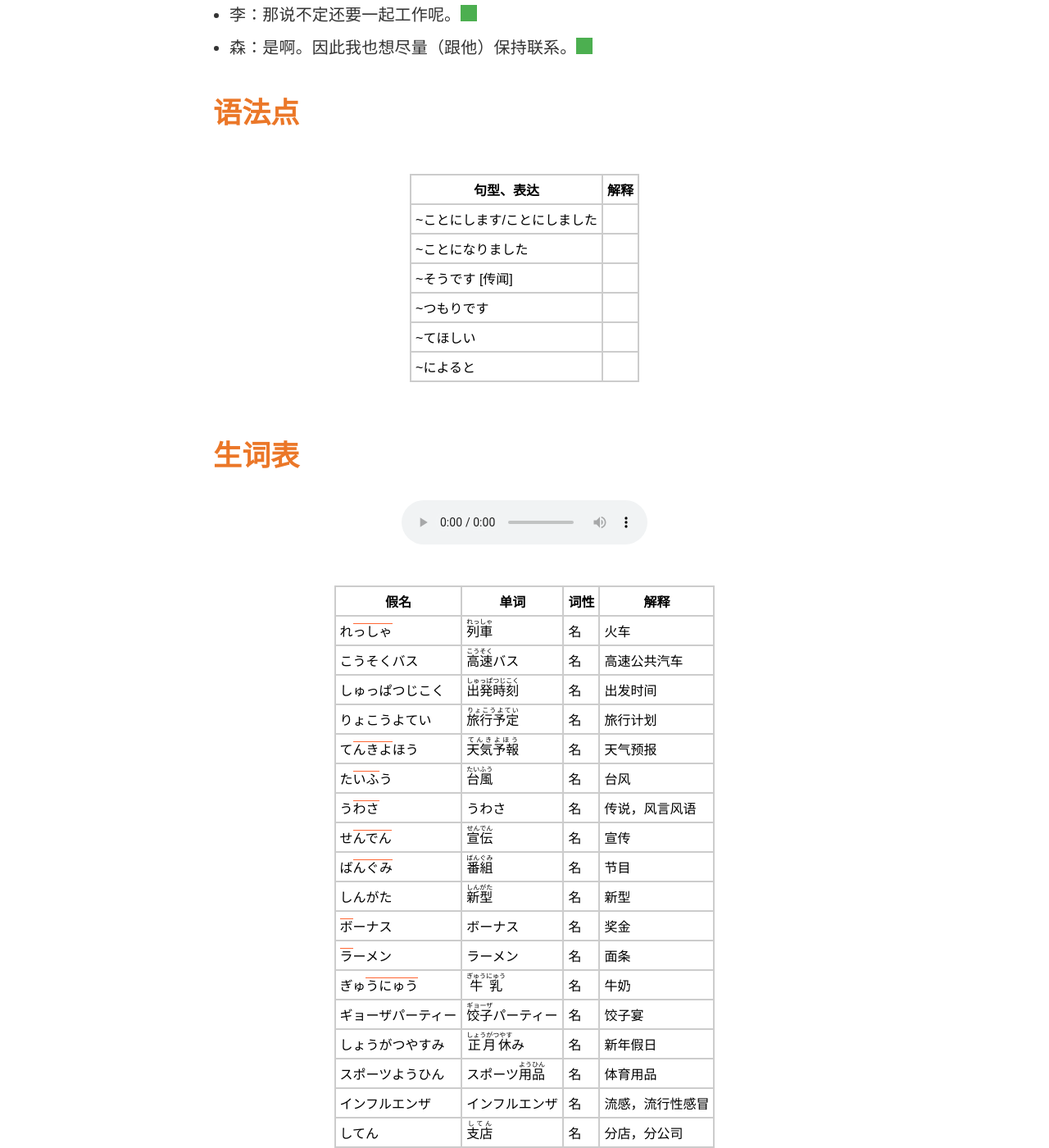
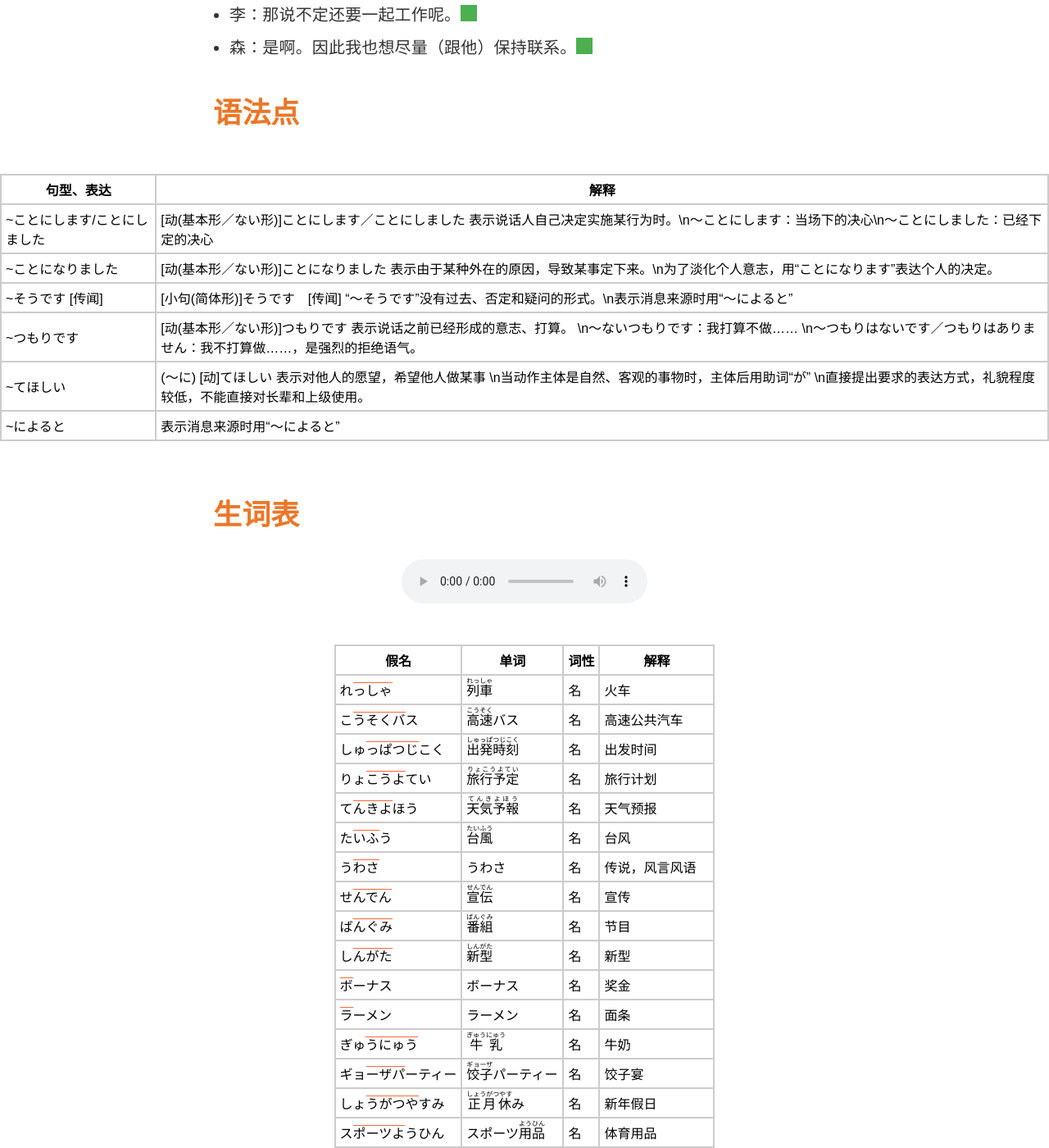
Before and after one commit to wizicer/LearnJapan, a Jekyll site: the page built from uwp/lesson32.md, in a window 1280 px wide and 1400 px high, scrolled down 2844 px. Shown: the whole window at 82% size. Built offline with Jekyll 4.4.1, drawn with Linux system fonts in a browser that asks for light colours; some of the changed text lies outside the part shown.

Commit message:
learned lesson

```diff
--- a/_data/grammar.csv
+++ b/_data/grammar.csv
@@ -149,14 +149,14 @@ idx,lesson,expression,explanation
 148 , 33 , ~かしら                                    ,
 149 , 26 , ~かもしれません                            , [小句（简体形）]＋かもしれません 表示推测，其可能性低于“でしょう”   其简体形是“～かもしれない”。
 150 , 31 , ~ことがあります                            , [动(基本形／ない形)]+ことがあります 1) [动(基本形)]+ことがあります：有时会发生某情况 2) [动(ない形)]+ことがあります：有时不做某事 否定形式不是“～ことがありません”
-151 , 32 , ~ことにします/ことにしました               ,
-152 , 32 , ~ことになりました                          ,
+151 , 32 , ~ことにします/ことにしました               , [动(基本形／ない形)]ことにします／ことにしました 表示说话人自己决定实施某行为时。\n～ことにします：当场下的决心\n～ことにしました：已经下定的决心
+152 , 32 , ~ことになりました                          , [动(基本形／ない形)]ことになりました 表示由于某种外在的原因，导致某事定下来。\n为了淡化个人意志，用“ことになります”表达个人的决定。
 153 , 48 , ~させていただきます                        ,
 154 , 43 , ~させてください                            ,
 155 , 45 , ~し，~し                                   ,
 156 , 35 , ~しか~(否定)                               ,
 157 , 44 , ~過ぎます                                  ,
-158 , 32 , ~そうです [传闻]                           ,
+158 , 32 , ~そうです [传闻]                           , [小句(简体形)]そうです　[传闻] “～そうです”没有过去、否定和疑问的形式。\n表示消息来源时用“～によると”
 159 , 33 , ~そうです [样态] [推测]                    ,
 160 , 35 , ~だけ                                      ,
 161 , 40 , ~たところです                              ,
@@ -166,7 +166,7 @@ idx,lesson,expression,explanation
 165 , 35 , ~たら，~                                   ,
 166 , 37 , ~ちゃった                                  ,
 167 , 40 , ~続けます                                  ,
-168 , 32 , ~つもりです                                ,
+168 , 32 , ~つもりです                                , [动(基本形／ない形)]つもりです 表示说话之前已经形成的意志、打算。 \n～ないつもりです：我打算不做…… \n～つもりはないです／つもりはありません：我不打算做……，是强烈的拒绝语气。
 169 , 29 , ~て/~ないで                                , [动]て／[动]ないで　[祈使] 一般用于关系亲密的人之间。
 170 , 39 , ~て~/~ないで~                              ,
 171 , 36 , ~て，~/~で，~ [原因、理由]                 ,
@@ -197,7 +197,7 @@ idx,lesson,expression,explanation
 196 , 31 , ~でしょうか                                , [小句(简体形式)]でしょうか：礼貌地对听话人表示疑问 接续： 1) 动／形1：简体＋でしょうか 2) 名／形2：简体去掉だ+でしょうか
 197 , 42 , ~ですもの/~だもん                          ,
 198 , 26 , ~ではありませんか                          , ～もしかしたら 口语形式，一般与“~かもしれません”“～ではありませんか”等呼应使用，用于可能性较低的场合，表示“也许”“莫非”等意。
-199 , 32 , ~てほしい                                  ,
+199 , 32 , ~てほしい                                  , (～に) [动]てほしい 表示对他人的愿望，希望他人做某事 \n当动作主体是自然、客观的事物时，主体后用助词“が” \n直接提出要求的表达方式，礼貌程度较低，不能直接对长辈和上级使用。
 200 , 34 , ~てみます                                  ,
 201 , 35 , ~ても，~                                   ,
 202 , 35 , ~でも [提示极端的例子]                     ,
@@ -218,7 +218,7 @@ idx,lesson,expression,explanation
 217 , 29 , ~なさい                                    , 动词ます形去“ます”＋“なさい” 多用于长辈对晚辈、老师对学生、上司对下属下命令；语气比命令型客气。
 218 , 37 , ~なら，~                                   ,
 219 , 36 , ~に [用途] [基准]                          ,
-220 , 32 , ~によると                                  ,
+220 , 32 , ~によると                                  , 表示消息来源时用“～によると”, 与“～そうです”表传闻合用
 221 , 41 , ~によって                                  ,
 222 , 26 , ~のが~です                                 , 当谓语是表示感情或擅长不擅长的形容词（好きです、嫌いです、苦手です、上手です、下手です）时，主语要用助词“が”来表示。
 223 , 36 , ~のが見えます/~のが聞こえます              ,
--- a/_data/lessons.yml
+++ b/_data/lessons.yml
@@ -2441,7 +2441,7 @@ l32:
     * !李(り)：!天気(てんき)!予報(よほう)によると，!連休(れんきゅう)!中(ちゅう)はずっと!晴(は)れだそうですよ。
     * -
     * !李(り)：!小野(おの)さんは，!友達(ともだち)の!太田(おおた)さんの!家(いえ)に!行(い)くそうです。わたしもいっしょに!行(い)くことになったんですが，!森(もり)さんは？
-    * !森(もり)：ぼくにもメールがあって，いっしょに!邪魔(じゃま)することにしましたよ。
+    * !森(もり)：ぼくにもメールがあって，いっしょにお!邪魔(じゃま)することにしましたよ。
     * !李(り)：!小野(おの)さんのメールによると，!太田(おおた)さんの!家(いえ)で!餃子(ギョーザ)パーティーをするそうです。だから，わたしにも!手伝(てつだ)ってほしいって!言(い)っていました。
     * !森(もり)：!餃子(ギョーザ)パーティー？それはいいですね。
     * -
```
Also changed, not shown: _data/words.csv.
